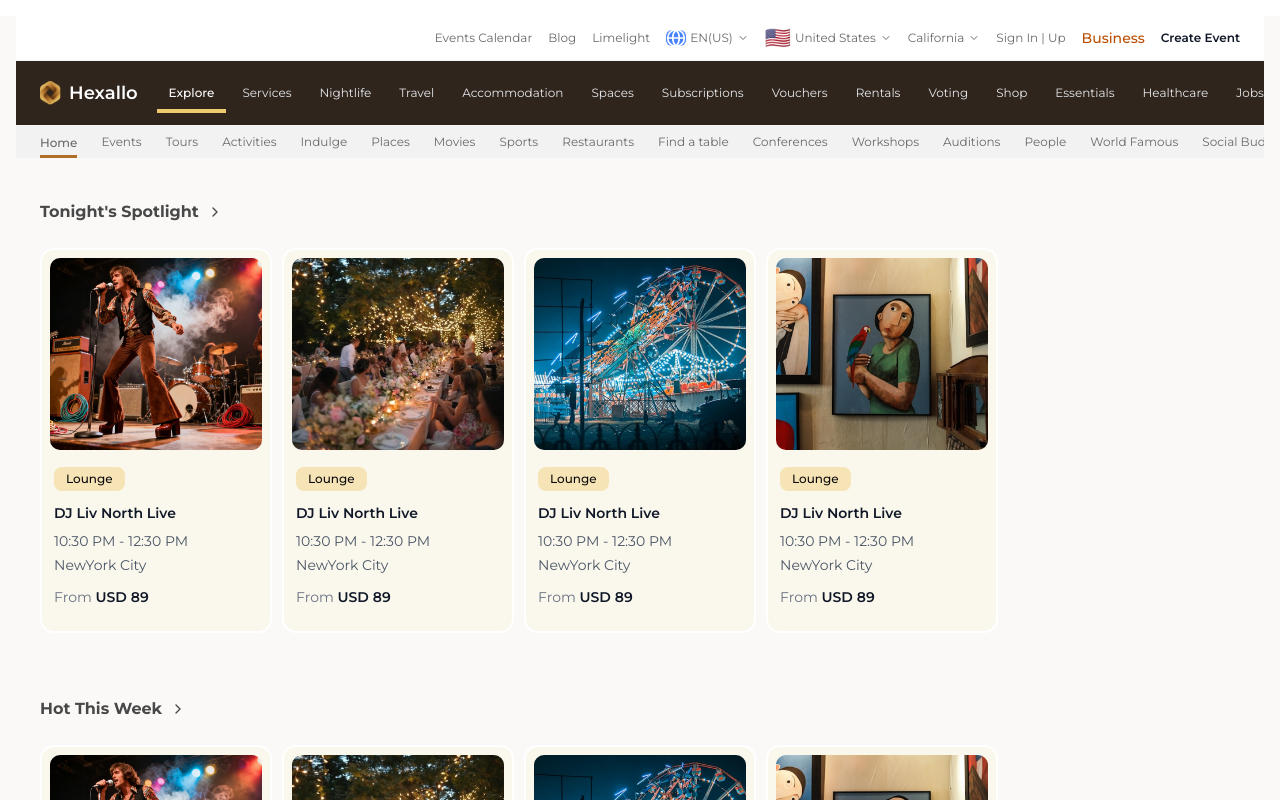
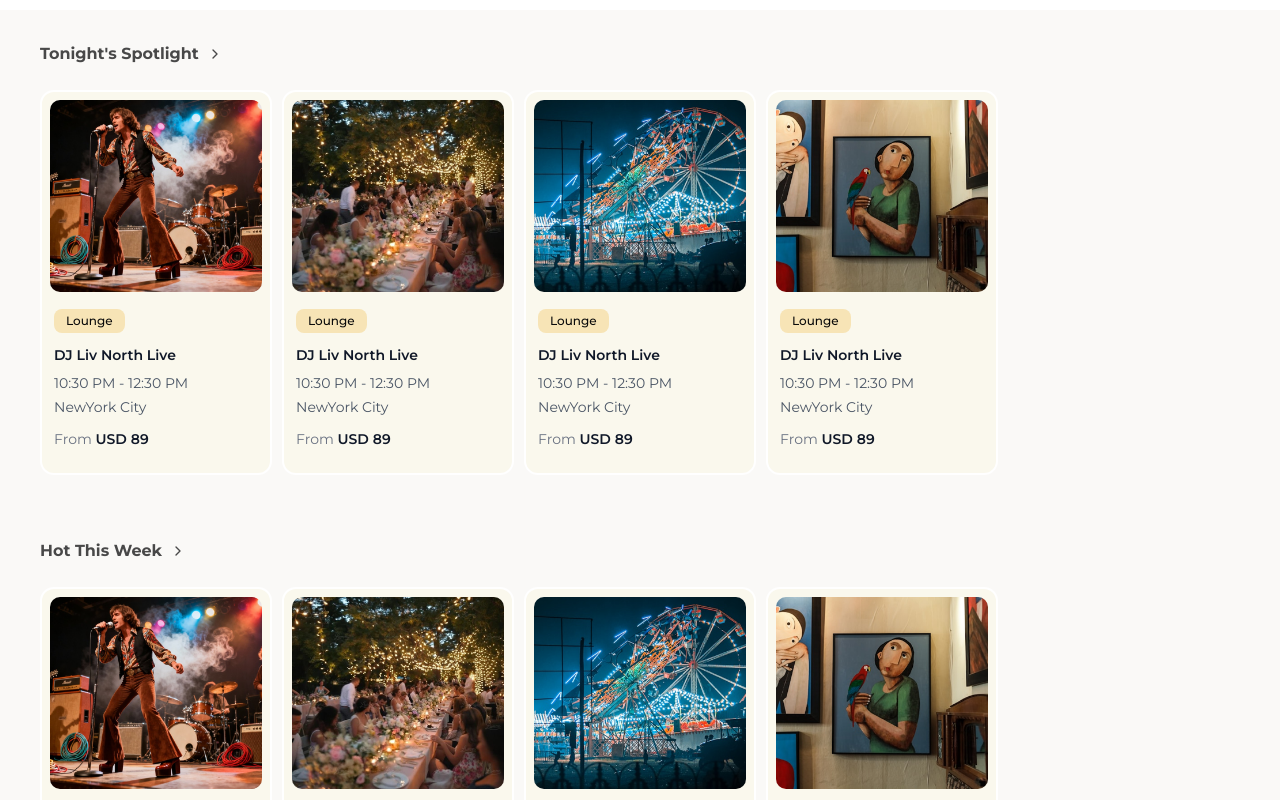
Before and after one commit to abdullah727/Hexallo-project, a React (Vite) app: page / in a window 1280 px wide. Shown: the top 800 px of the page. Built offline with nearby package versions, Linux system fonts and the light colour scheme.

Commit message:
remove header

```diff
--- a/src/App.tsx
+++ b/src/App.tsx
@@ -1,5 +1,4 @@
 import { ExploreGhana } from "./components/CategoryMedia/ExploreGhana";
-import { Header } from "./components/Header";
 import { HiddenGemsSection } from "./components/HiddenGemsSection";
 import { EventCategoryList } from "./components/EventCategory/EventCategoryList";
 import { ExclusiveSection } from "./components/ExclusiveSection";
@@ -11,7 +10,6 @@ import { BlazingDeals } from "./components/BlazingDeals/BlazingDeals";
 function App() {
   return (
     <div className="min-h-screen bg-[#FAF9F7]">
-      <Header />
       <main className="mx-[40px] my-[10px]">
         <EventCategoryList title={`Tonight's Spotlight`} />
         <EventCategoryList title="Hot This Week" />
```
